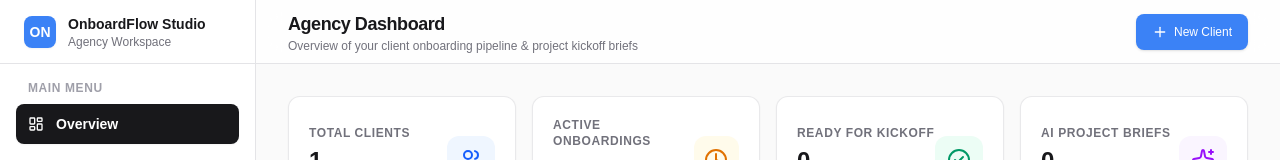
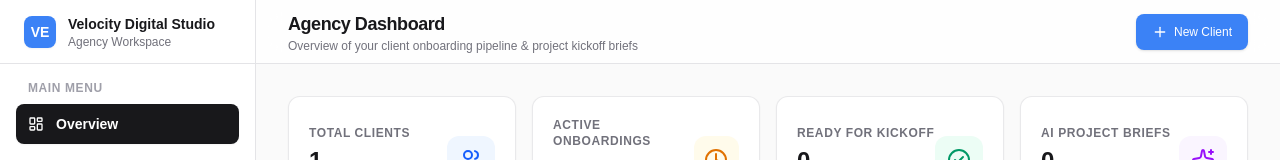
Before and after one commit to abdullahinayat24-lang/onboardflow, a Next.js app: page / in a window 1280 px wide. Shown: the top 160 px of the page. Built offline with nearby package versions, Linux system fonts and the light colour scheme; no server answers; the database is empty.

Commit message:
feat: set dashboard layout force-dynamic for seamless Vercel SSR

```diff
--- a/app/(dashboard)/layout.tsx
+++ b/app/(dashboard)/layout.tsx
@@ -2,21 +2,25 @@ import React from 'react';
 import { createClient } from '@/lib/supabase/server';
 import { createAdminClient } from '@/lib/supabase/admin';
 import { Sidebar } from '@/components/dashboard/sidebar';
+import { localStore } from '@/lib/store';
 import { Agency } from '@/types';
+
+export const dynamic = 'force-dynamic';
 
 export default async function DashboardLayout({
   children,
 }: {
   children: React.ReactNode;
 }) {
+  let agency: Agency | null = null;
+
+  try {
     const supabase = await createClient();
     const admin = createAdminClient();
 
     const {
       data: { user },
     } = await supabase.auth.getUser();
-
-  let agency: Agency | null = null;
 
     if (user) {
       const { data } = await supabase
@@ -27,21 +31,16 @@ export default async function DashboardLayout({
       agency = data;
     }
 
-  // Fallback demo agency if running without active user session
     if (!agency) {
       const { data: firstAgency } = await admin.from('agencies').select('*').limit(1).single();
-    agency = firstAgency || {
-      id: 'demo-agency',
-      owner_user_id: 'demo-user',
-      name: 'OnboardFlow Studio',
-      slug: 'onboardflow-studio',
-      logo_url: null,
-      brand_color: '#3B82F6',
-      website: 'https://onboardflow.com',
-      support_email: 'hello@onboardflow.com',
-      created_at: new Date().toISOString(),
-      updated_at: new Date().toISOString(),
-    };
+      agency = firstAgency;
+    }
+  } catch (err) {
+    console.warn('Dashboard layout session fallback:', err);
+  }
+
+  if (!agency) {
+    agency = localStore.agency;
   }
 
   return (
```
Lines whose indentation alone changed are shown as unchanged.
